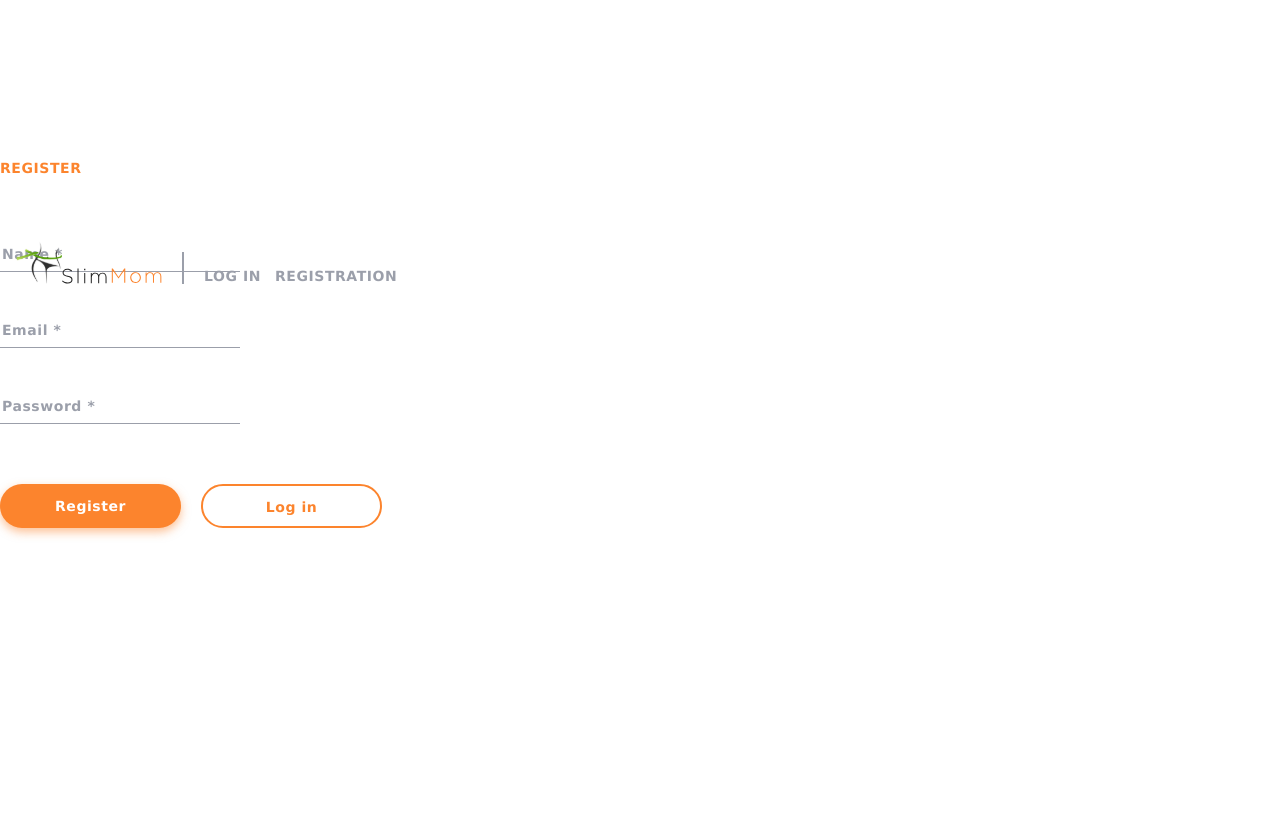
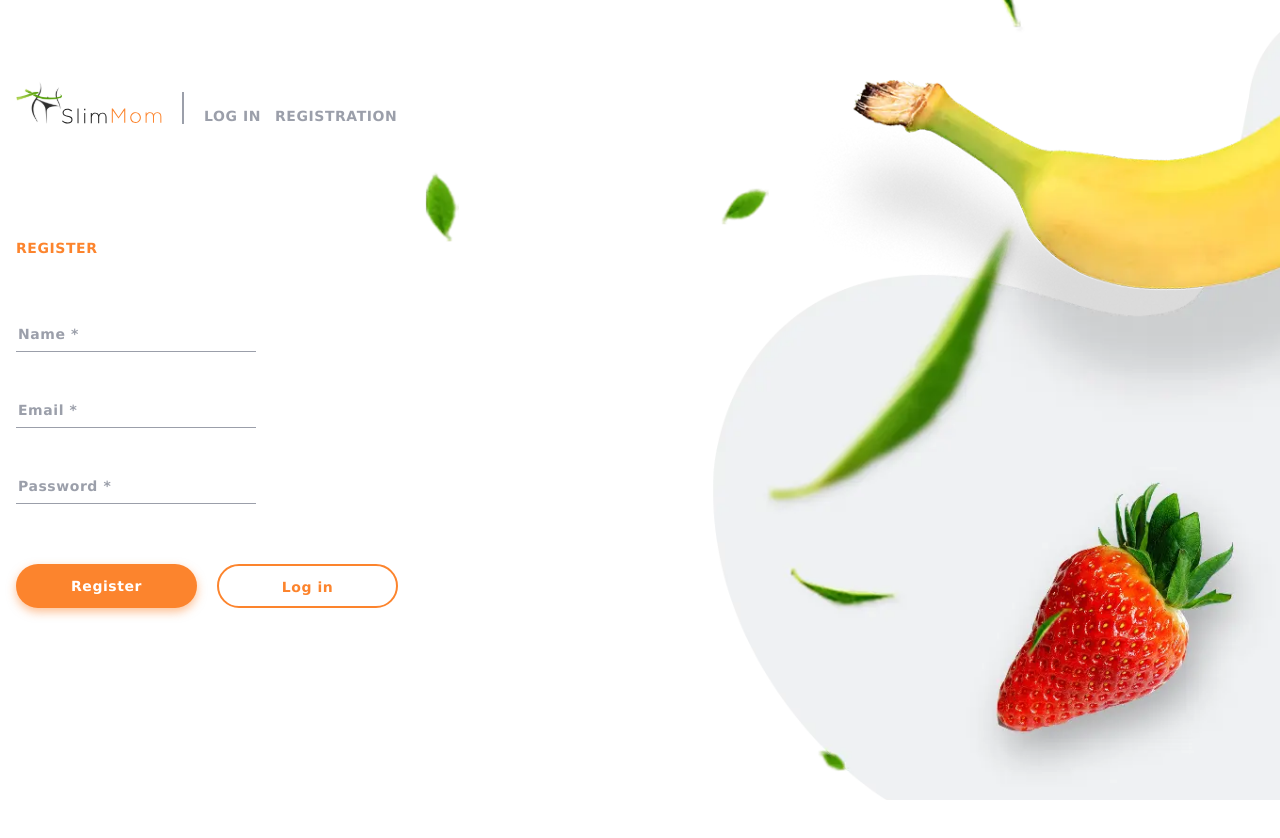
Before and after one commit to WellnessWorks/slimmoms, a React app in the folder packages/frontend/: page /register in a window 1280 px wide. Shown: the top 838 px of the page. After the commit the page ends 800 px from the top, so only its background shows below. Built offline with nearby package versions, Linux system fonts and the light colour scheme; no server answers; the HTML template or start-up script is replaced by a standard one.

Commit message:
feat: enhance authentication forms with responsive backgrounds and layout adjustments

```diff
--- a/packages/frontend/src/components/Auth/LoginForm/LoginForm.module.css
+++ b/packages/frontend/src/components/Auth/LoginForm/LoginForm.module.css
@@ -24,7 +24,16 @@
   .loginContainer {
     height: 100vh;
     overflow: hidden;
-    /*background gelecek*/
+    background-image: url("../../../assets/img/tablet-auth-background1x.webp");
+    background-repeat: no-repeat;
+    background-size: contain;
+    background-position: right;
+  }
+
+  @media (min-resolution: 2dppx) {
+    .loginContainer {
+      background-image: url("../../../assets/img/tablet-auth-background2x.webp");
+    }
   }
 
   .loginWrapper {
@@ -41,10 +50,26 @@
   }
 }
 
-@media (min-width: 1280) {
+@media (min-width: 1280px) {
+  .loginContainer {
+    background-image: url("../../../assets/img/desktop-background1x.webp");
+    background-repeat: no-repeat;
+    background-size: contain;
+    background-position: right;
+  }
+
+  @media (min-resolution: 2dppx) {
+    .loginContainer {
+      background-image: url("../../../assets/img/desktop-background2x.webp");
+    }
+  }
+
   .loginWrapper {
+    text-align: start;
+    margin-top: 240px;
     width: 1280px;
-    margin-top: 240px;
+    margin-left: auto;
+    margin-right: auto;
     padding: 0 16px;
   }
 }
--- a/packages/frontend/src/components/Auth/RegistrationForm/RegistrationForm.jsx
+++ b/packages/frontend/src/components/Auth/RegistrationForm/RegistrationForm.jsx
@@ -75,6 +75,7 @@ const RegistrationForm = () => {
   };
 
   return (
+    <div className={css.registerContainer}>
       <div className={css.registerWrapper}>
         <h2 className="auth-title">REGISTER</h2>
         <form onSubmit={handleSubmit(onSubmit)} className={css.registerForm}>
@@ -117,6 +118,7 @@ const RegistrationForm = () => {
           </div>
         </form>
       </div>
+    </div>
   );
 };
 
--- a/packages/frontend/src/components/Auth/RegistrationForm/RegistrationForm.module.css
+++ b/packages/frontend/src/components/Auth/RegistrationForm/RegistrationForm.module.css
@@ -21,12 +21,55 @@
 }
 
 @media (min-width: 768px) {
+  .registerContainer {
+    height: 100vh;
+    overflow: hidden;
+    background-image: url("../../../assets/img/tablet-auth-background1x.webp");
+    background-repeat: no-repeat;
+    background-size: contain;
+    background-position: right;
+  }
+
+  @media (min-resolution: 2dppx) {
+    .registerContainer {
+      background-image: url("../../../assets/img/tablet-auth-background2x.webp");
+    }
+  }
+
   .registerWrapper {
     text-align: start;
     margin-top: 160px;
+    width: 768px;
+    margin-left: auto;
+    margin-right: auto;
+    padding: 0 32px;
   }
 
   .registerButtonWrapper {
     flex-direction: row;
   }
 }
+
+@media (min-width: 1280px) {
+  .registerContainer {
+    background-image: url("../../../assets/img/desktop-background1x.webp");
+    background-repeat: no-repeat;
+    background-size: contain;
+    background-position: right;
+  }
+
+  @media (min-resolution: 2dppx) {
+    .registerContainer {
+      background-image: url("../../../assets/img/desktop-background2x.webp");
+    }
+  }
+
+  .registerWrapper {
+    text-align: start;
+    margin-top: 240px;
+    width: 1280px;
+    margin-left: auto;
+    margin-right: auto;
+    padding: 0 16px;
+  }
+}
--- a/packages/frontend/src/components/Header/Header.jsx
+++ b/packages/frontend/src/components/Header/Header.jsx
@@ -34,7 +34,7 @@ const Header = () => {
   const userMenu = (
     <div className={css.userInfo}>
       <span className={css.userName}>{userName}</span>
-      <div className={css.userSeparator}>|</div>
+      <div className={css.userSeparator}></div>
       <button type="button" onClick={handleLogout} className={css.exitBtn}>
         Exit
       </button>
--- a/packages/frontend/src/components/Header/Header.module.css
+++ b/packages/frontend/src/components/Header/Header.module.css
@@ -27,10 +27,12 @@
 }
 
 .userSeparator {
-  color: var(--light-gray);
+  background-color: var(--light-gray);
+
+  width: 2px;
   height: 32px;
-  display: flex;
-  align-items: center;
+
+  display: block;
 }
 
 .exitBtn {
```
Lines whose indentation alone changed are shown as unchanged.
